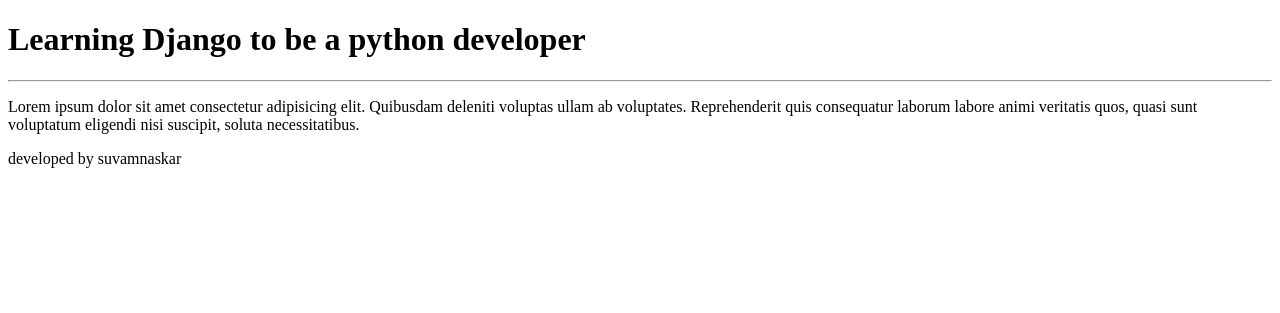
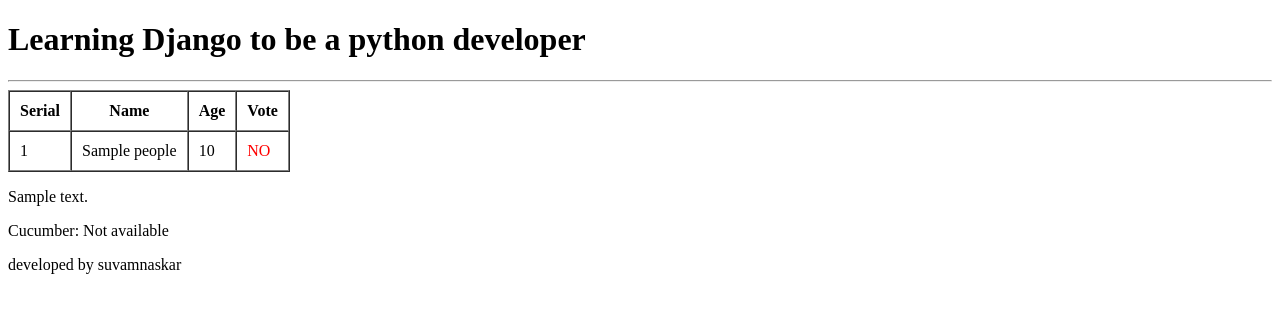
Before and after one commit to SuvamNaskar/django, a Django app: template core/home/templates/home/index.html in a window 1280 px wide. Shown: the top 313 px of the page. Run offline with Django 5.2, Linux system fonts and the light colour scheme; the template is opened without the code that fills it: most values are stand-ins (such as "Sample title", 1, 10 or a date in 2020).

Commit message:
ADD: New routes, data passing

```diff
--- a/core/core/urls.py
+++ b/core/core/urls.py
@@ -20,6 +20,8 @@ from home.views import *
 
 urlpatterns = [
     path('admin/', admin.site.urls),
-    path('', home, name="home"),
-    path('success-page', success_page, name="success"),
+    path('/', home, name="home"),
+    path('success-page/', success_page, name="success"),
+    path('about/', about, name="about"),
+    path('contact/', contact, name="contact"),
 ]
--- a/core/home/templates/home/index.html
+++ b/core/home/templates/home/index.html
@@ -8,14 +8,45 @@
 <body>
     <h1>Learning Django to be a python developer</h1>
     <hr>
-    <p>Lorem ipsum dolor sit amet consectetur adipisicing elit. Quibusdam deleniti voluptas ullam ab voluptates. Reprehenderit quis consequatur laborum labore animi veritatis quos, quasi sunt voluptatum eligendi nisi suscipit, soluta necessitatibus.</p>
+
+    <table border="1" cellpadding="10" cellspacing="0">
+        <tr>
+            <th>Serial</th>
+            <th>Name</th>
+            <th>Age</th>
+            <th>Vote</th>
+        </tr>
+
+        {% for people in peoples %}
+        <tr>
+            <td>{{forloop.counter}}</td>
+            <td>{{people.name}}</td>
+            <td>{{people.age}}</td>
+            <td {% if people.age >= 18 %} style="color: green" {% else %} style="color: red" {% endif %}>
+                {% if people.age >= 18 %}
+                YES
+                {% else %}
+                NO
+                {% endif %}
+            </td>
+        </tr>
+        {% endfor %}
+    </table>
+
+    <p>{{ text | truncatechars:120 }}</p>
+
+    <p>
+        Cucumber:
+        {% if "cucumber" in vegetables %}
+        Available
+        {%else%}
+        Not available
+        {%endif%}
+    </p>
 
     <footer>
         <p>developed by suvamnaskar</p>
     </footer>
 
-    <script>
-        alert("Hello User")
-    </script>
 </body>
 </html>
```
Also changed, not shown: core/home/templates/home/about.html (added, +12 -0 lines), core/home/templates/home/contact.html (added, +12 -0 lines), core/home/views.py (+29 -1 lines).
